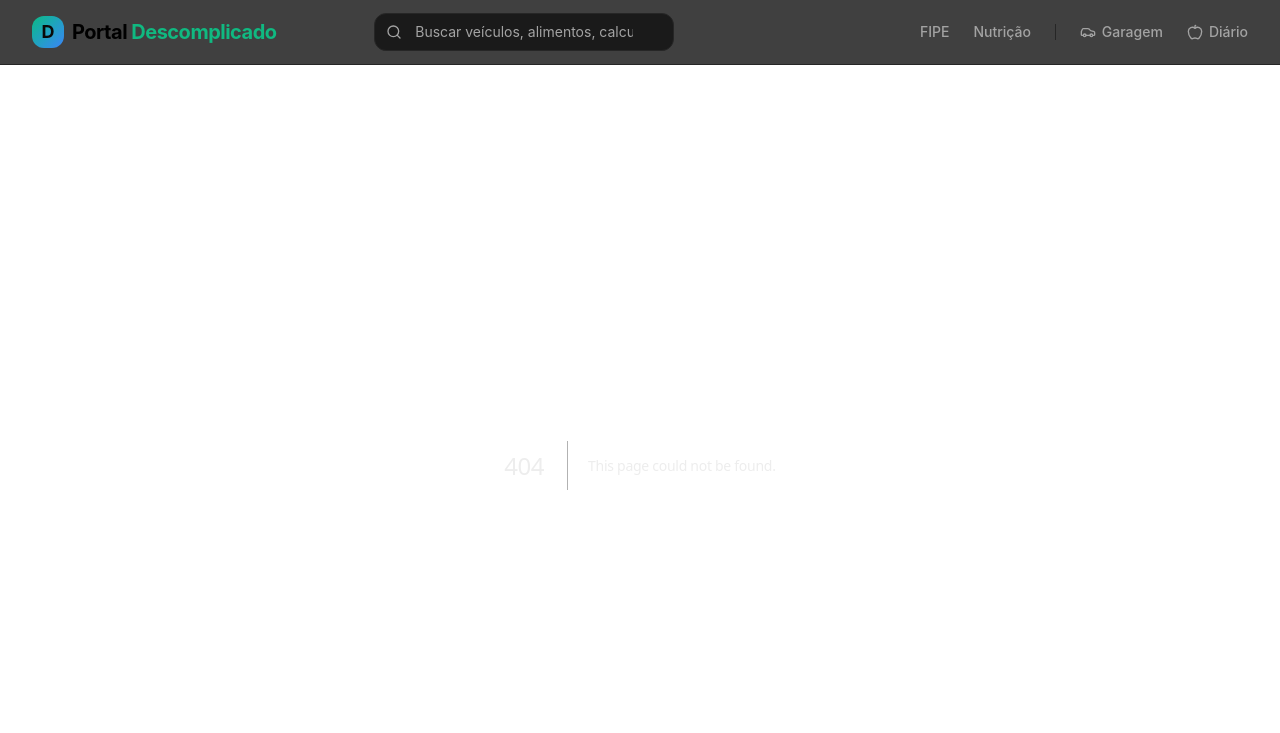
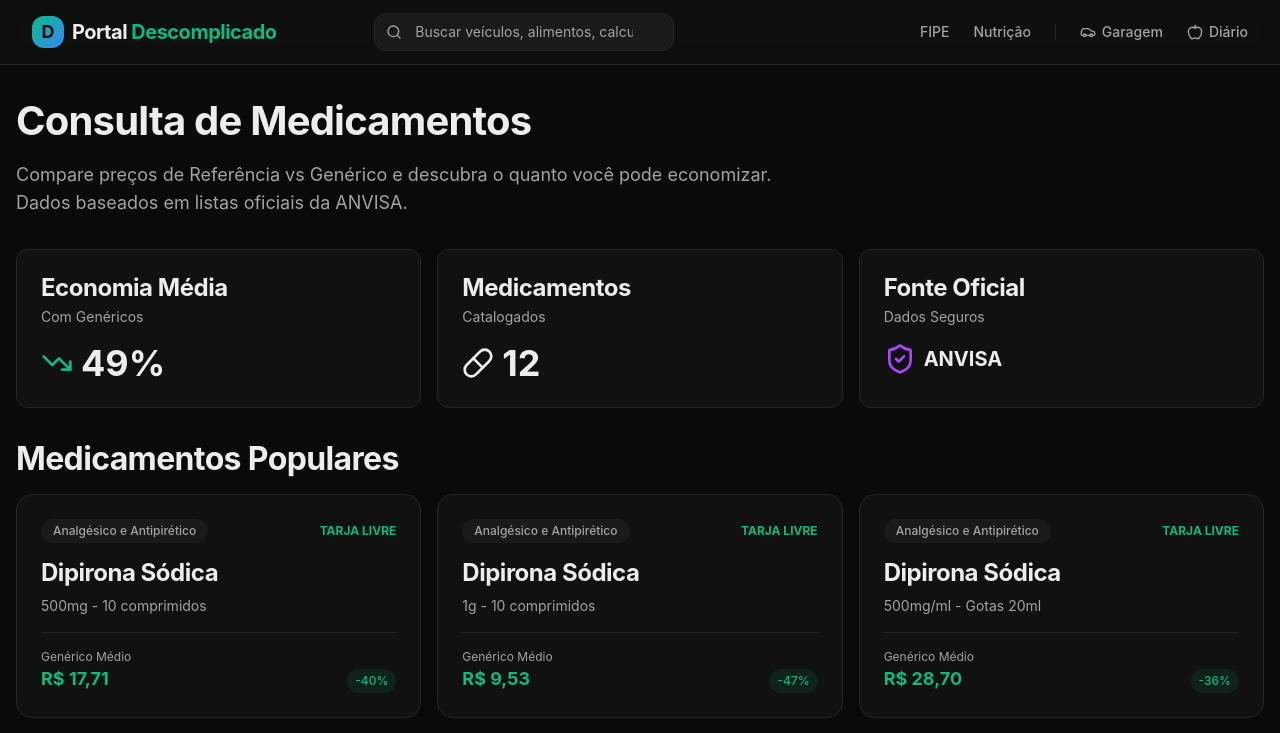
Before and after one commit to WelderBM/portal-descomplicado, a Next.js app: page /medicamentos in a window 1280 px wide. Before the commit this address had no page. Shown: the top 733 px of the page. Built offline with nearby package versions, Linux system fonts and the light colour scheme.

Commit message:
feat(pages): add medicamentos listing and detail pages

```diff
--- /dev/null
+++ b/src/app/medicamentos/[slug]/page.tsx
@@ -0,0 +1,52 @@
+import { Metadata } from "next";
+import { notFound } from "next/navigation";
+import {
+  getAllItems,
+  getItemBySlug,
+  getMedicamentoItems,
+} from "@/lib/data-provider";
+import { UniversalCalculator } from "@/components/UniversalCalculator";
+
+interface PageProps {
+  params: Promise<{ slug: string }>;
+}
+
+export async function generateStaticParams() {
+  const items = getMedicamentoItems();
+  return items.map((item) => ({
+    slug: item.slug,
+  }));
+}
+
+export async function generateMetadata({
+  params,
+}: PageProps): Promise<Metadata> {
+  const slug = (await params).slug;
+  const item = getItemBySlug(slug);
+
+  if (!item) {
+    return {
+      title: "Medicamento não encontrado",
+    };
+  }
+
+  return {
+    title: `${item.metadata.title} - Comparação de Preços | Portal Descomplicado`,
+    description: item.metadata.description,
+  };
+}
+
+export default async function MedicamentoPage({ params }: PageProps) {
+  const slug = (await params).slug;
+  const item = getItemBySlug(slug);
+
+  if (!item || item.type !== "medicamentos") {
+    notFound();
+  }
+
+  return (
+    <div className="container mx-auto max-w-7xl px-4 py-8">
+      <UniversalCalculator item={item} />
+    </div>
+  );
+}
--- /dev/null
+++ b/src/app/medicamentos/page.tsx
@@ -0,0 +1,140 @@
+import { Metadata } from "next";
+import Link from "next/link";
+import { getMedicamentoItems } from "@/lib/data-provider";
+import { TrendingDown, ShieldCheck, Pill } from "lucide-react";
+import { BentoCard } from "@/components/bento/BentoCard";
+
+export const metadata: Metadata = {
+  title: "Tabela de Medicamentos - Portal Descomplicado",
+  description:
+    "Consulte preços de medicamentos e compare com genéricos. Economize na farmácia com dados oficiais da ANVISA.",
+};
+
+export default function MedicamentosPage() {
+  const items = getMedicamentoItems();
+
+  // Estatísticas rápidas
+  const totalItems = items.length;
+  const averageSavings = Math.round(
+    items.reduce(
+      (acc, item) => acc + item.dataPoints.prices.poupancaPorcentagem,
+      0
+    ) / totalItems
+  );
+
+  return (
+    <div className="container mx-auto max-w-7xl px-4 py-8 space-y-8">
+      {/* Header */}
+      <header className="space-y-4">
+        <h1 className="text-4xl font-bold tracking-tight text-foreground">
+          Consulta de Medicamentos
+        </h1>
+        <p className="max-w-3xl text-lg text-foreground-muted">
+          Compare preços de Referência vs Genérico e descubra o quanto você pode
+          economizar. Dados baseados em listas oficiais da ANVISA.
+        </p>
+      </header>
+
+      {/* Stats Grid */}
+      <div className="grid gap-4 md:grid-cols-3">
+        <BentoCard
+          title="Economia Média"
+          description="Com Genéricos"
+          accentColor="#10b981"
+        >
+          <div className="flex items-center gap-2">
+            <TrendingDown className="h-8 w-8 text-success" />
+            <span className="text-4xl font-bold text-foreground">
+              {averageSavings}%
+            </span>
+          </div>
+        </BentoCard>
+
+        <BentoCard
+          title="Medicamentos"
+          description="Catalogados"
+          accentColor="#3b82f6"
+        >
+          <div className="flex items-center gap-2">
+            <Pill className="h-8 w-8 text-primary" />
+            <span className="text-4xl font-bold text-foreground">
+              {totalItems}
+            </span>
+          </div>
+        </BentoCard>
+
+        <BentoCard
+          title="Fonte Oficial"
+          description="Dados Seguros"
+          accentColor="#8b5cf6"
+        >
+          <div className="flex items-center gap-2">
+            <ShieldCheck className="h-8 w-8 text-purple-500" />
+            <span className="text-xl font-bold text-foreground">ANVISA</span>
+          </div>
+        </BentoCard>
+      </div>
+
+      {/* Listagem */}
+      <section className="space-y-4">
+        <h2 className="text-2xl font-bold text-foreground">
+          Medicamentos Populares
+        </h2>
+        <div className="grid gap-4 sm:grid-cols-2 lg:grid-cols-3">
+          {items.map((item) => (
+            <Link
+              key={item.id}
+              href={`/medicamentos/${item.slug}`}
+              className="group relative overflow-hidden rounded-xl border border-border bg-surface p-6 transition-all hover:border-primary hover:shadow-lg"
+            >
+              <div className="mb-4 flex items-center justify-between">
+                <span className="rounded-full bg-surface-elevated px-3 py-1 text-xs font-medium text-foreground-muted">
+                  {item.dataPoints.classeTerapeutica}
+                </span>
+                <span
+                  className="text-xs font-bold uppercase"
+                  style={{
+                    color:
+                      item.dataPoints.tarja === "vermelha"
+                        ? "#ef4444"
+                        : item.dataPoints.tarja === "livre"
+                        ? "#10b981"
+                        : "#f59e0b",
+                  }}
+                >
+                  Tarja {item.dataPoints.tarja}
+                </span>
+              </div>
+
+              <h3 className="mb-2 text-xl font-bold text-foreground group-hover:text-primary">
+                {item.dataPoints.principioAtivo}
+              </h3>
+              <p className="text-sm text-foreground-muted mb-4">
+                {item.dataPoints.apresentacao}
+              </p>
+
+              <div className="flex items-end justify-between border-t border-border pt-4">
+                <div>
+                  <p className="text-xs text-foreground-muted">
+                    Genérico Médio
+                  </p>
+                  <p className="text-lg font-bold text-success">
+                    R${" "}
+                    {item.dataPoints.prices.genericoMedio
+                      .toFixed(2)
+                      .replace(".", ",")}
+                  </p>
+                </div>
+                <div className="text-right">
+                  <span className="inline-flex items-center rounded-full bg-success/10 px-2 py-1 text-xs font-medium text-success">
+                    -{item.dataPoints.prices.poupancaPorcentagem}%
+                  </span>
+                </div>
+              </div>
+            </Link>
+          ))}
+        </div>
+      </section>
+    </div>
+  );
+}
```
